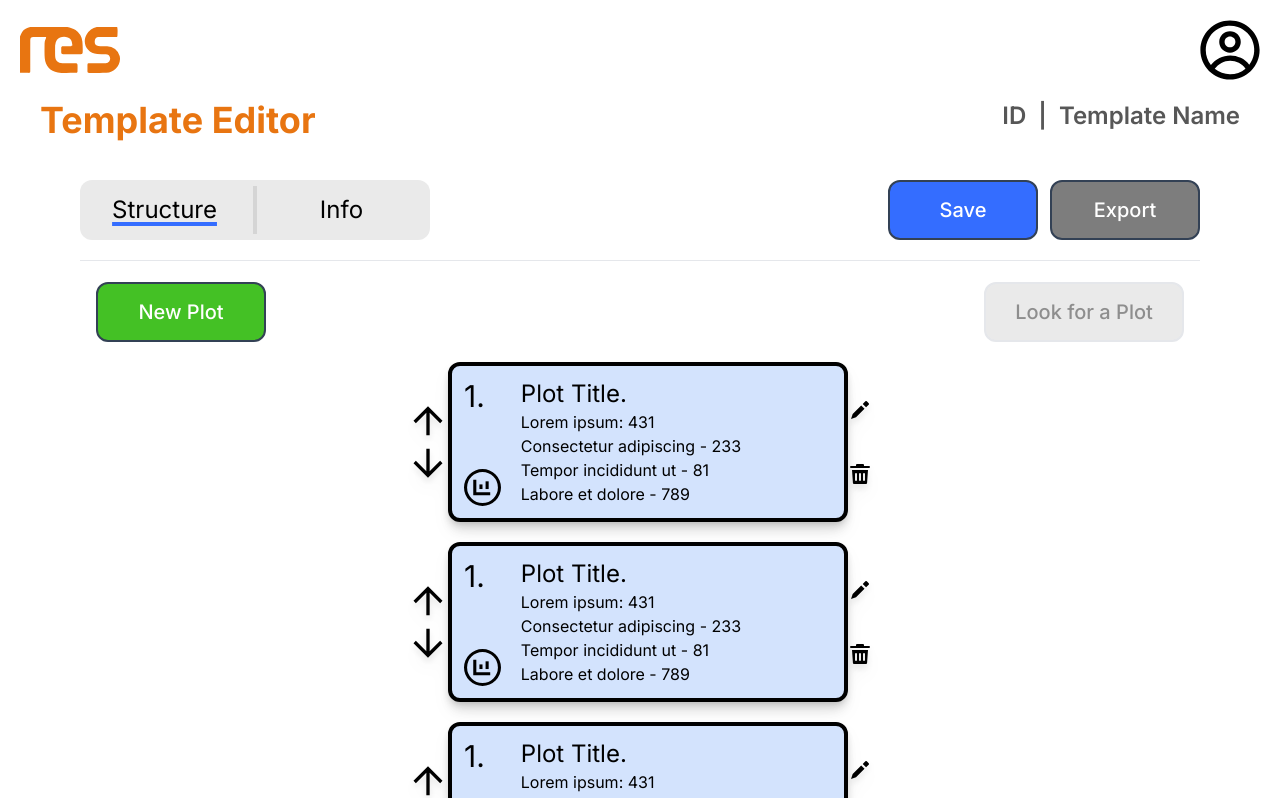
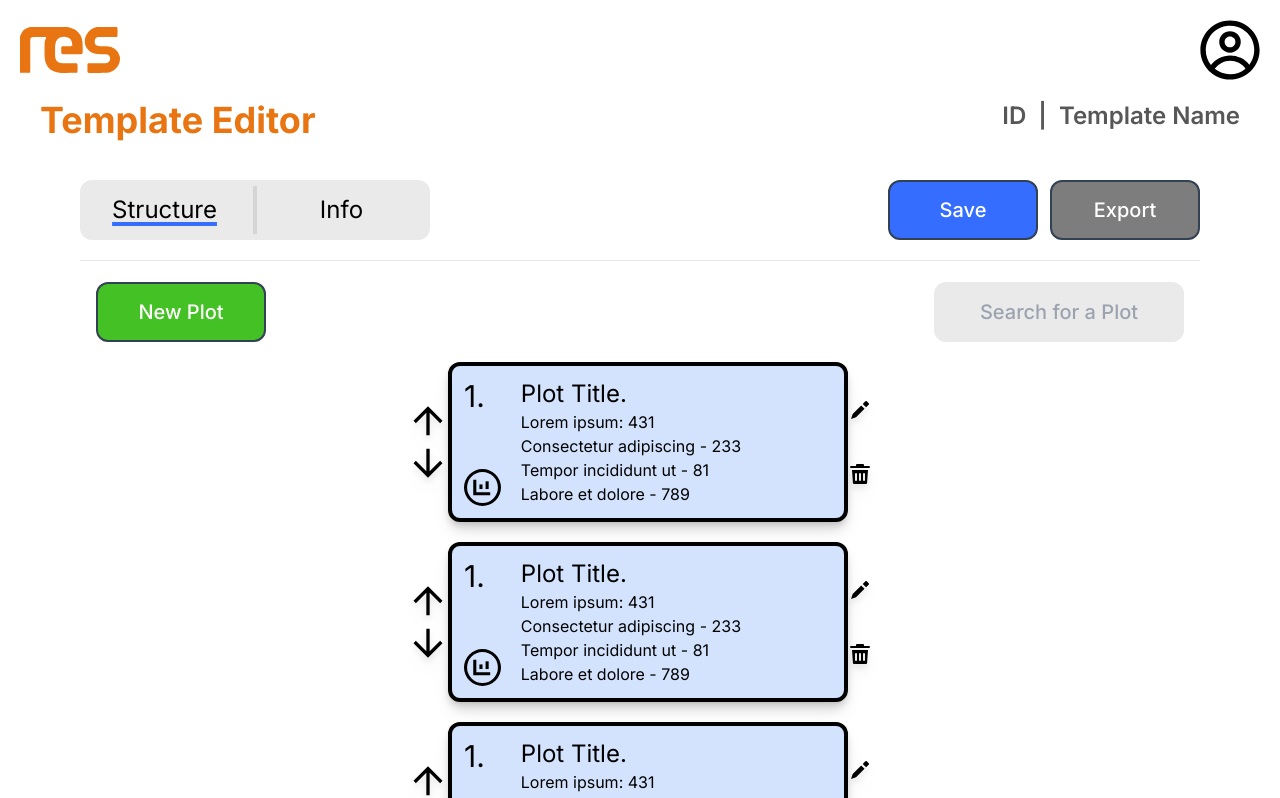
Before and after one commit to mrjoe3012/sh34-main, a Next.js app in the folder frontend/sh34/: page /pages/template-page in a window 1280 px wide. Shown: the top 798 px of the page. Built offline with nearby package versions, Linux system fonts and the light colour scheme.

Commit message:
Created Component for Plot Search Input on Template Page

```diff
--- /dev/null
+++ b/frontend/sh34/src/app/components/template-page-components/structure-page-components/PlotSearchInput.tsx
@@ -0,0 +1,5 @@
+export const PlotSearchInput = () => {
+    return (
+        <input placeholder="Search for a Plot" className={`text-center text-xl font-medium text-[#8E8E8E] h-[60px] w-[250px] bg-[#EAEAEA] rounded-xl flex justify-center items-center outline-none focus:ring-2 focus:ring-RES_ORANGE`} />
+    )
+}
--- a/frontend/sh34/src/app/components/template-page-components/structure-page-components/StructurePage.tsx
+++ b/frontend/sh34/src/app/components/template-page-components/structure-page-components/StructurePage.tsx
@@ -1,4 +1,5 @@
 import { PlotElement } from "./PlotElement"
+import { PlotSearchInput } from "./PlotSearchInput";
 
 
 export const StructurePage = () => {
@@ -13,9 +14,7 @@ export const StructurePage = () => {
                 <div className={`text-center text-xl font-medium text-white h-[60px] w-[170px] bg-[#44C125] rounded-xl flex justify-center items-center border-[2px] border-slate-700`}>
                     <p> New Plot </p>
                 </div>
-                <div className={`text-center text-xl font-medium text-[#8E8E8E] h-[60px] w-[200px] bg-[#EAEAEA] rounded-xl flex justify-center items-center border-[2px] `}>
-                    <p> Look for a Plot </p>
-                </div>
+                <PlotSearchInput />
             </div>
 
             <div className='flex flex-col gap-y-5 items-center'>
```
